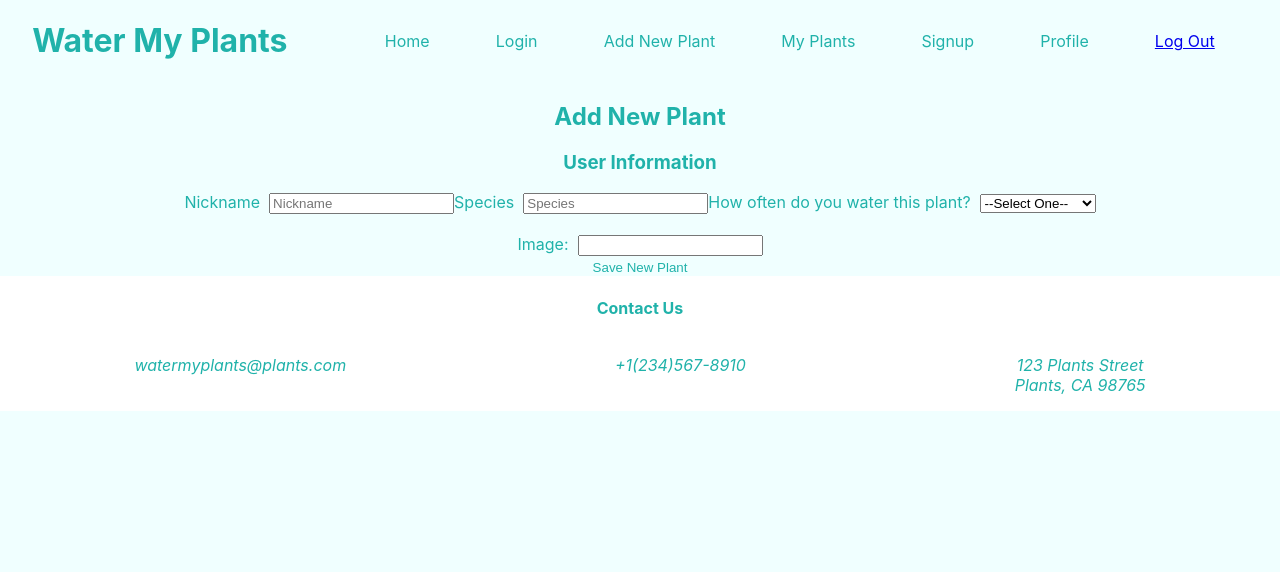
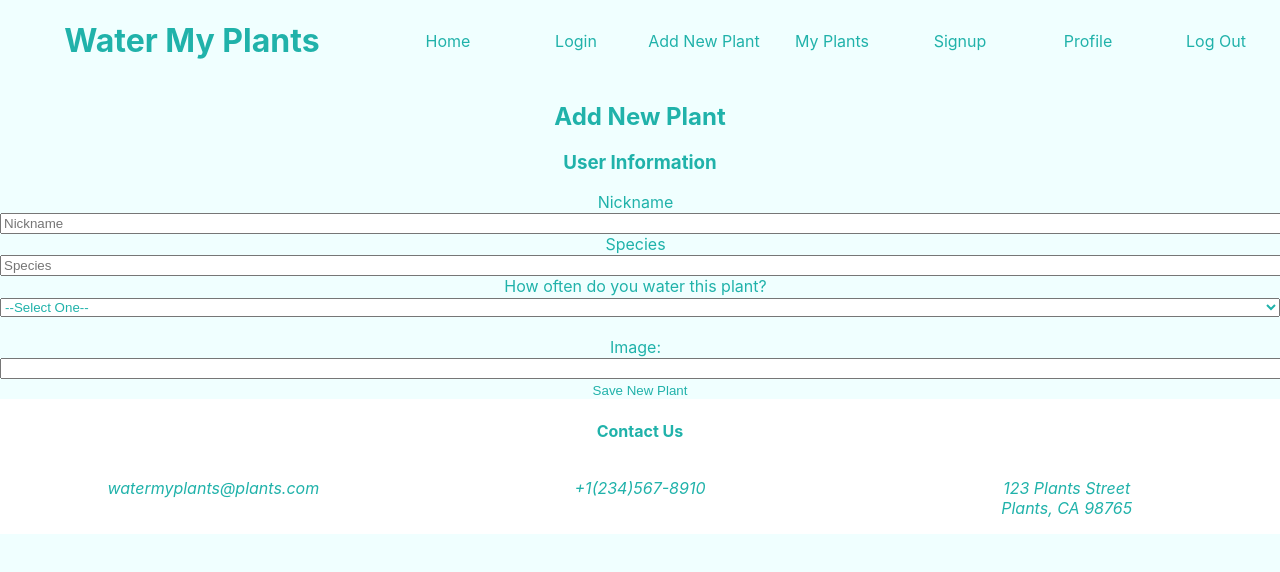
Before and after one commit to Build-Week-Ft-Water-My-Plants-5/Front-end, a React (Create React App) app: page /PlantForm in a window 1280 px wide. Shown: the top 572 px of the page. Built offline with nearby package versions, Linux system fonts and the light colour scheme; no server answers.

Commit message:
Changed styling on home page

```diff
--- a/src/components/Header.js
+++ b/src/components/Header.js
@@ -20,7 +20,7 @@ export default function Header() {
                 <Link className="header-link" to="/PlantsList">My Plants</Link>
                 <Link className="header-link" to="/signup">Signup</Link>
                 <Link className="header-link" to="profile">Profile</Link>
-                <a href="/" onClick={logout}>Log Out</a>
+                <a className="header-link" href="/" onClick={logout}>Log Out</a>
             </nav>
         </header>
     )
--- /dev/null
+++ b/src/components/Home.css
@@ -0,0 +1,16 @@
+.home-container{
+    width:100%;
+    display:flex;
+    justify-content:center;
+    flex-direction:column;
+    align-items:center;
+    height:400px;
+    background-image:url("https://images.unsplash.com/photo-1477554193778-9562c28588c0?ixid=MnwxMjA3fDB8MHxwaG90by1wYWdlfHx8fGVufDB8fHx8&ixlib=rb-1.2.1&auto=format&fit=crop&w=870&q=80");
+    background-size: cover;
+    background-position:center;
+}
+
+.home-container h1{
+    background-color:rgba(255, 255, 255, 0.568);
+    padding:30px;
+}
--- a/src/components/Home.js
+++ b/src/components/Home.js
@@ -1,13 +1,13 @@
 import React from 'react';
-
+import "./Home.css"
 
 export default function Home() {
 
 
     return (
-        <>
+        <div className='home-container'>
             <h1>Welcome to the Watering Hole!</h1>
-            <img src="./flower.jpg" alt="flowering plant"/>
-        </>
+            {/* <img src="https://images.unsplash.com/photo-1477554193778-9562c28588c0?ixid=MnwxMjA3fDB8MHxwaG90by1wYWdlfHx8fGVufDB8fHx8&ixlib=rb-1.2.1&auto=format&fit=crop&w=870&q=80" alt="flowering plant"/> */}
+        </div>
     )
 }
--- a/src/components/header.css
+++ b/src/components/header.css
@@ -9,3 +9,6 @@ nav{
     width:70%;
     align-items:center;
 }
+h1{
+    width:30%;
+}
--- a/src/components/plantForm.css
+++ b/src/components/plantForm.css
@@ -1,10 +1,5 @@
-.form-container{
-    display: flex;
-    flex-direction:column;
-    justify-content:space-around;
-    width:100%;
+button {
+    background-color: #F0FFFF;
+    border: none;
+    color: lightseagreen;
 }
-.form-group-inputs{
-    display:flex;
-    flex-direction:column;
-}
--- a/src/index.css
+++ b/src/index.css
@@ -13,4 +13,6 @@ code {
 }
 *{
   /* border:1px black solid; */
+  color: lightseagreen;
+  width:100%;
 }
```
